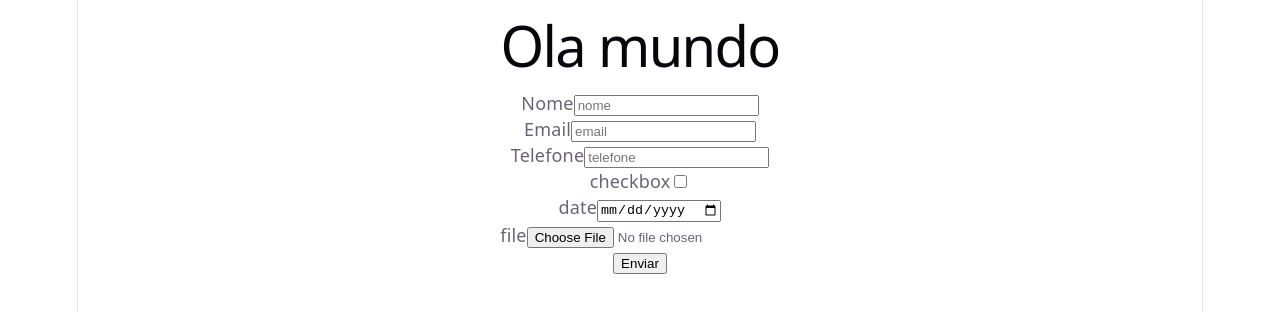
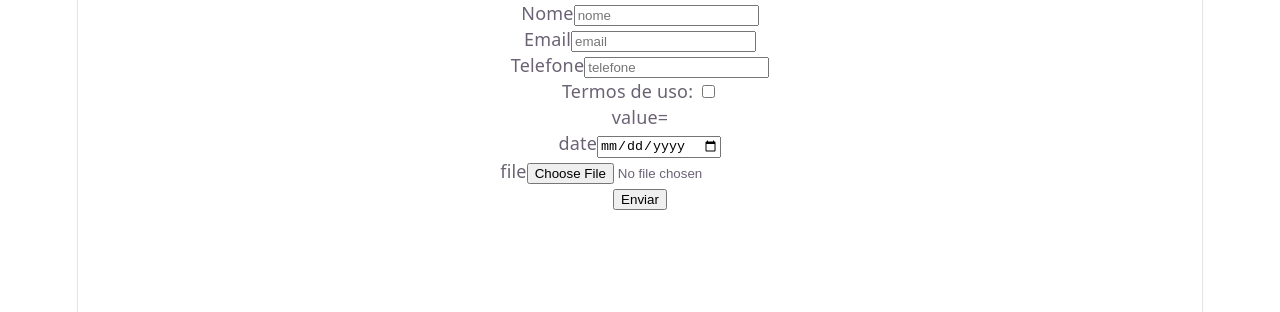
Before and after one commit to ViniAndradeSan/Atividades-com-React, a React (Vite) app in the folder formulario/: page / in a window 1280 px wide. Shown: the top 312 px of the page. Built offline with nearby package versions, Linux system fonts and the light colour scheme.

Commit message:
fiq: forms

```diff
--- a/formulario/src/App.jsx
+++ b/formulario/src/App.jsx
@@ -8,12 +8,9 @@
 
   function App() {
     return (
-       <>
-        <div>
-          <h1>Ola mundo</h1>
-        </div>
+      <div>
         <Formulario />
-       </>
+      </div>
     )
   }
 
--- a/formulario/src/components/FormularioCadastro.jsx
+++ b/formulario/src/components/FormularioCadastro.jsx
@@ -1,17 +1,50 @@
-import InputField from "./InputField"; // Importação correta
-import { useState } from "react"; // Importação do useState
+  import InputField from "./InputField";
+  import { useState } from "react";
 
   function Formulario() {
-  const [nome, setnome] = useState("");
+    const [nome, setNome] = useState("");
     const [email, setEmail] = useState("");
     const [telefone, setTelefone] = useState("");
+    const [erro, setErro] = useState("");
+    const [sucesso, setSucesso] = useState(false);
+
+    const handleSubmit = (e) => {
+    e.preventDefault() // não deixa recarregar a pagina
+
+    if (nome.trim() === ""){
+      setErro('O campo desse nome está sem nada, preencha!')
+      console.log(erro)
+      return
+    }
+
+    if (telefone.length !== 11) {
+      setErro('O campo telefone ta faltado, preencha corretamente!')
+      console.log(erro)
+      return
+    }
+
+    if (!termos){
+      setErro('É preciso ativar o concordo com os termos de uso!')
+      console.log(erro)
+      return
+
+    }
+
+    setErro('')
+    setSucesso(true)
+    console.log({nome, email, telefone}) // Envio para o banco
+    setSucesso(false)
+  }
+
     return (
-    <form>
+      <form onSubmit={handleSubmit}>
+        {erro && <p style={{color: "red"}}>{erro}</p>}
+        {sucesso && <p style={{color: "green"}}>Cadastrado !!</p>}
         <InputField label="Nome"
           type="text" name="nome"
           placeholder={"nome"}
           value={nome}
-        onChange={(e) => setnome(e.target.value)} />
+          onChange={(e) => setNome(e.target.value)} />
         <InputField
           label="Email"
           type="email"
@@ -27,9 +60,10 @@ function Formulario() {
           value={telefone}
           onChange={(e) => setTelefone(e.target.value)} />
         <InputField
-        label= "checkbox"
+          label= "Termos de uso: "
           type="checkbox"
           name="termos" />
+          value={}
         <InputField
           label="date"
           type="date"
```
Lines whose indentation alone changed are shown as unchanged.
